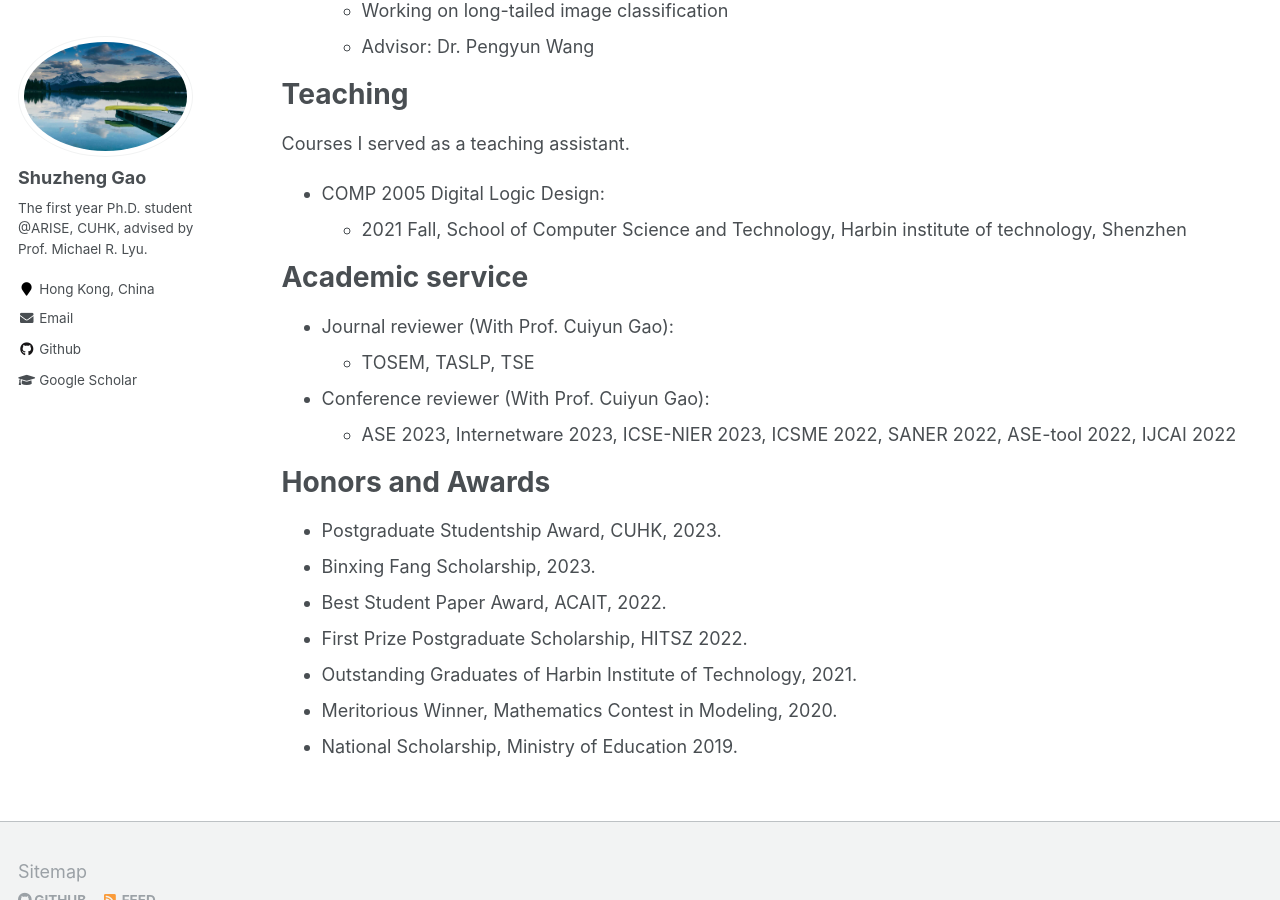
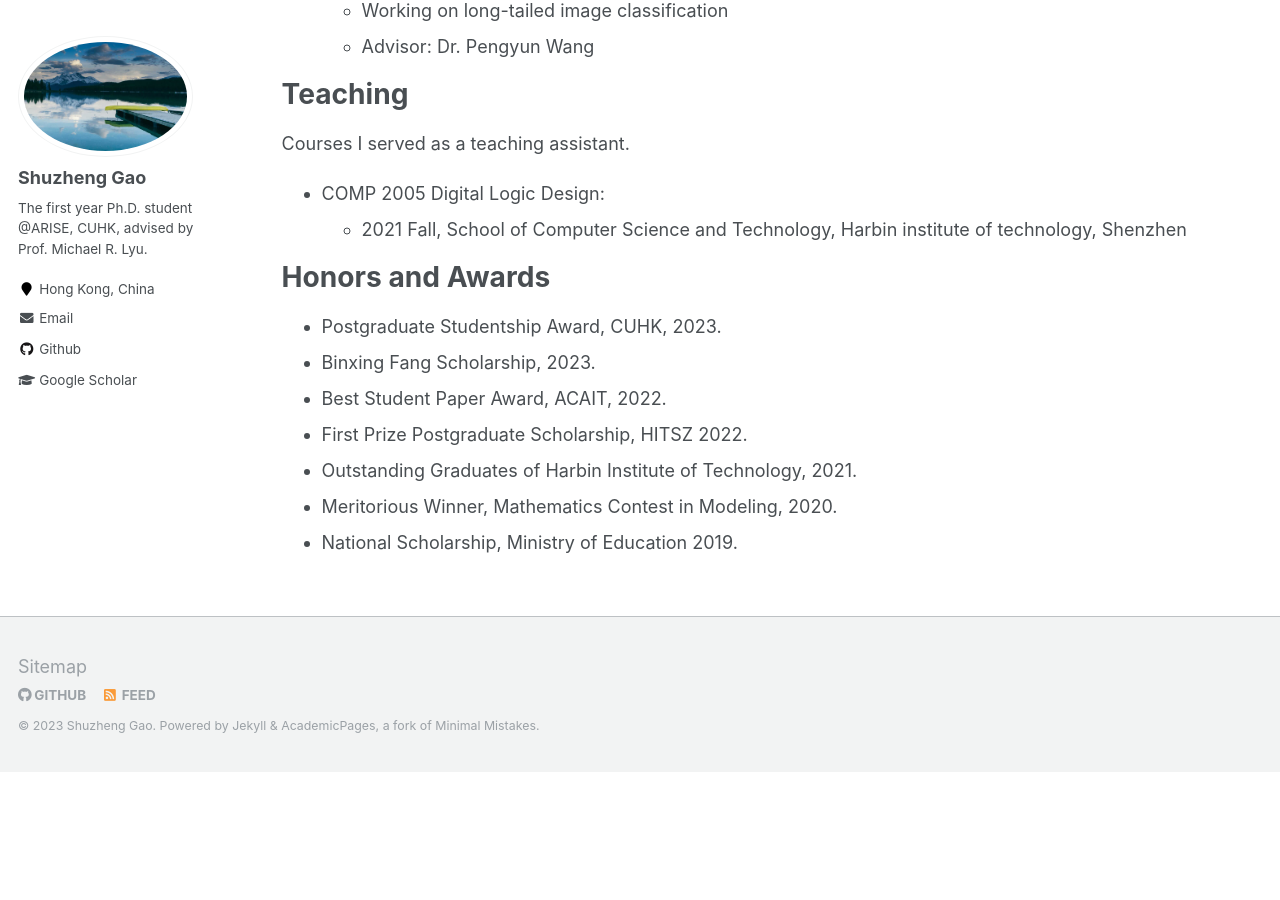
Before and after one commit to yujiachen99/yujiachen99.github.io, a Jekyll site: the page built from _pages/cv.md, in a window 1280 px wide and 900 px high, scrolled down 816 px. Built offline with Jekyll 4.4.1, drawn with Linux system fonts in a browser that asks for light colours; after the commit the page ends 1588 px from its top, so only the background shows below that.

Commit message:
Update cv.md

```diff
--- a/_pages/cv.md
+++ b/_pages/cv.md
@@ -42,6 +42,7 @@ Courses I served as a teaching assistant.
 - COMP 2005 Digital Logic Design:
   - 2021 Fall, School of Computer Science and Technology, Harbin institute of technology, Shenzhen
 
+<div style='display: none'>
 # Academic service
 
 - Journal reviewer (With Prof. Cuiyun Gao):
@@ -50,6 +51,7 @@ Courses I served as a teaching assistant.
 
 - Conference reviewer (With Prof. Cuiyun Gao):
   - ASE 2023, Internetware 2023, ICSE-NIER 2023, ICSME 2022, SANER 2022, ASE-tool 2022, IJCAI 2022
+</div>
 
 
 Honors and Awards
```
